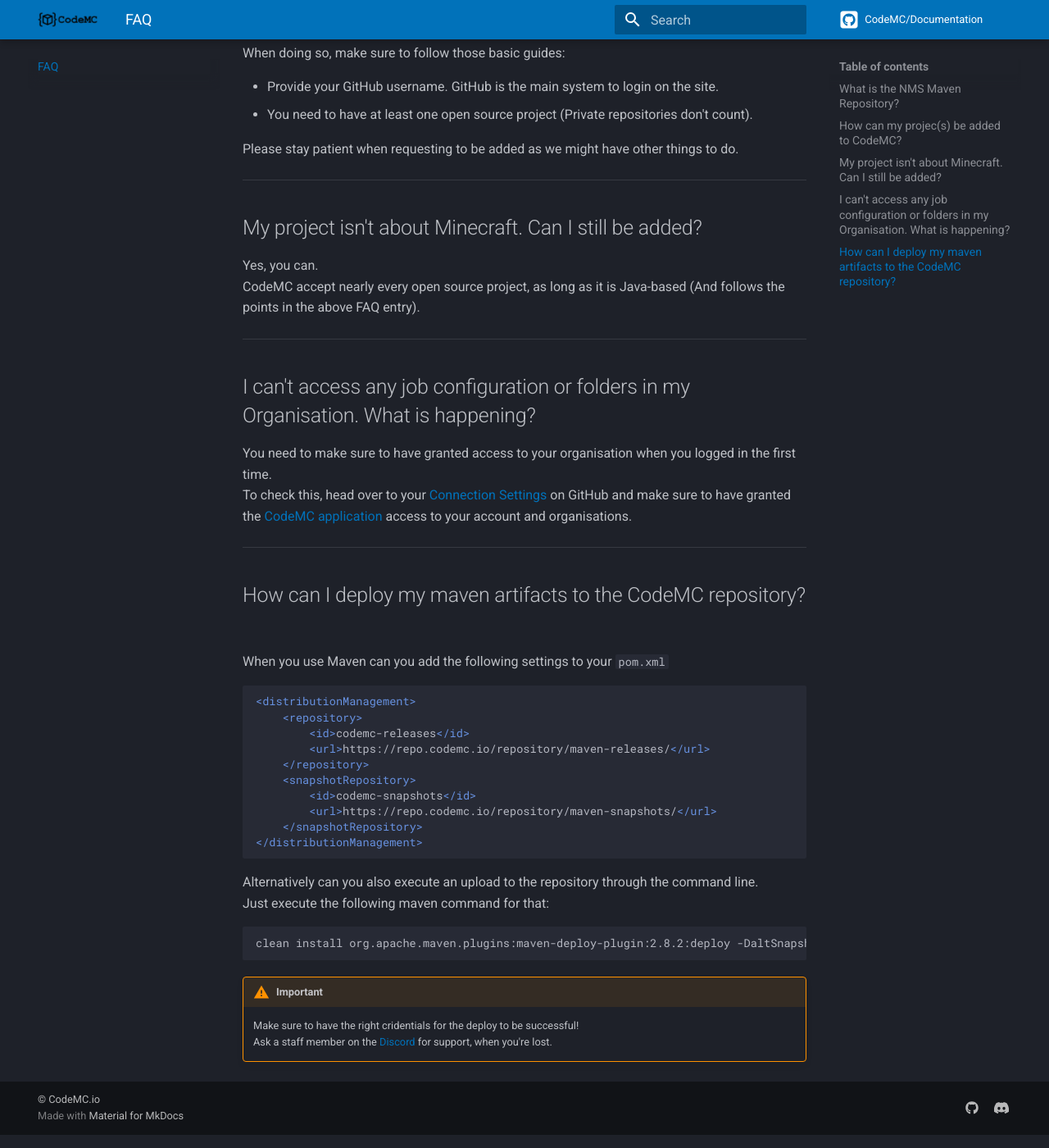
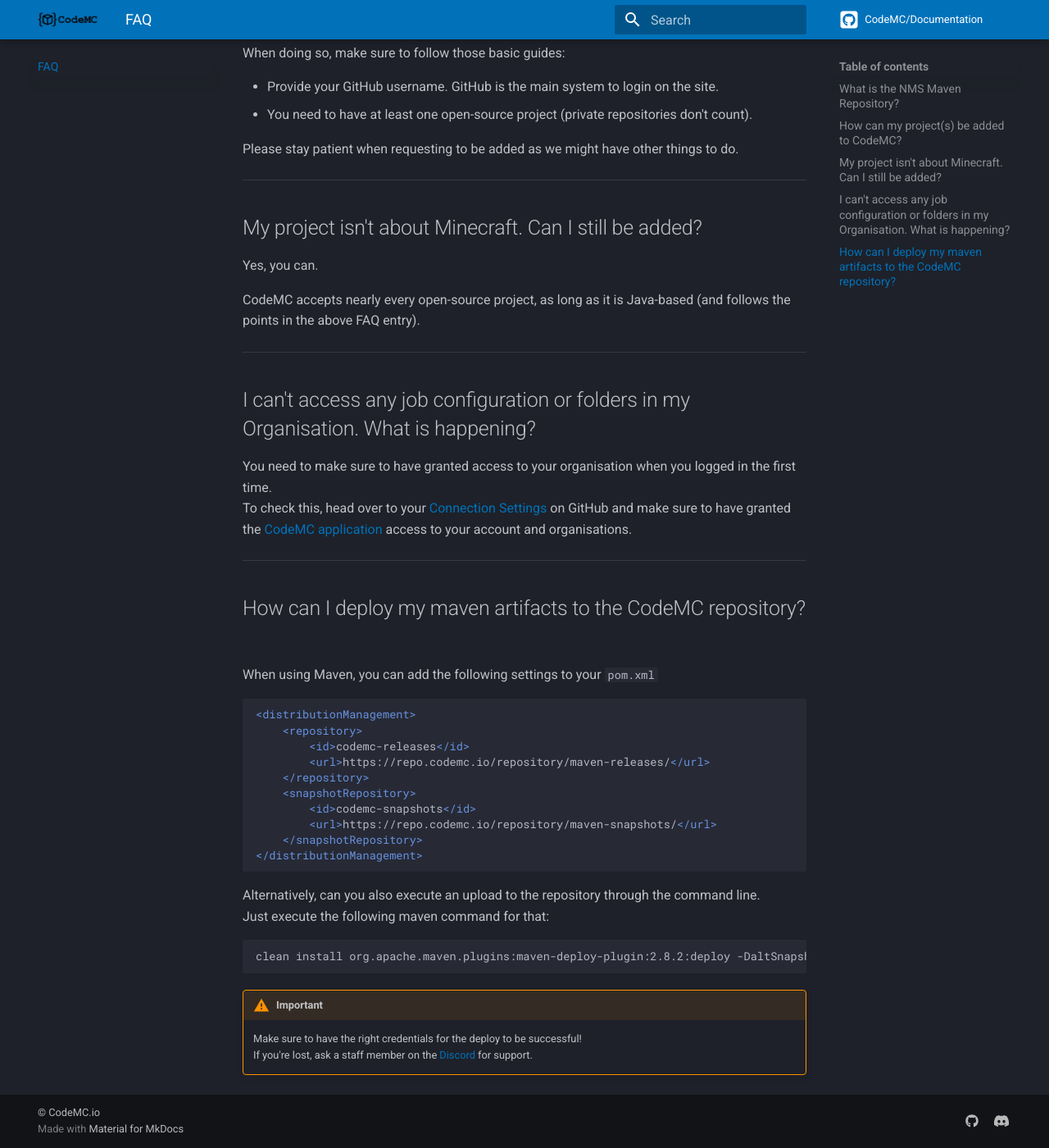
Before and after one commit to CodeMC/Documentation, an MkDocs documentation site: the page built from docs/faq.md, in a window 1280 px wide and 1400 px high, scrolled down 1123 px. Shown: the whole window at 82% size. Built offline with MkDocs 1.6.1 and Material for MkDocs 9.7.7, drawn with Linux system fonts in a browser that asks for light colours; comment, search, counter and statistics services are not loaded; some of the changed text lies outside the part shown.

Commit message:
Spelling and grammar

````diff
--- a/docs/faq.md
+++ b/docs/faq.md
@@ -31,7 +31,7 @@ Add the following parts to your `pom.xml` when using Maven:
 </dependencies>
 ```
 
-Add this to your `build.gradle` file when using Gradle.
+Add this to your `build.gradle` file when using Gradle:
 ```groovy
 repositories{
     maven{ url = "https://repo.codemc.io/repository/nms/" }
@@ -43,19 +43,20 @@ dependencies{
 ```
 
 ----
-## How can my projec(s) be added to CodeMC?
+## How can my project(s) be added to CodeMC?
 To get your project(s) added, join the [CodeMC Discord][Discord] and contact an Administrator.
 When doing so, make sure to follow those basic guides:
 
 - Provide your GitHub username. GitHub is the main system to login on the site.
-- You need to have at least one open source project (Private repositories don't count).
+- You need to have at least one open-source project (private repositories don't count).
 
 Please stay patient when requesting to be added as we might have other things to do.
 
 ----
 ## My project isn't about Minecraft. Can I still be added?
 Yes, you can.
-CodeMC accept nearly every open source project, as long as it is Java-based (And follows the points in the above FAQ entry).
+
+CodeMC accepts nearly every open-source project, as long as it is Java-based (and follows the points in the above FAQ entry).
 
 ----
 ## I can't access any job configuration or folders in my Organisation. What is happening?
@@ -64,7 +65,7 @@ To check this, head over to your [Connection Settings] on GitHub and make sure t
 
 ----
 ## How can I deploy my maven artifacts to the CodeMC repository?
-When you use Maven can you add the following settings to your `pom.xml`
+When using Maven, you can add the following settings to your `pom.xml`
 ```xml
 <distributionManagement>
     <repository>
@@ -78,12 +79,12 @@ When you use Maven can you add the following settings to your `pom.xml`
 </distributionManagement>
 ```
 
-Alternatively can you also execute an upload to the repository through the command line.
+Alternatively, can you also execute an upload to the repository through the command line.
 Just execute the following maven command for that:
 ```
 clean install org.apache.maven.plugins:maven-deploy-plugin:2.8.2:deploy -DaltSnapshotDeploymentRepository=codemc-snapshots::default::https://repo.codemc.io/repository/maven-snapshots/ -DaltReleaseDeploymentRepository=codemc-releases::default::https://repo.codemc.io/repository/maven-releases/
 ```
 
 !!! warning "Important"
-    Make sure to have the right cridentials for the deploy to be successful!
-    Ask a staff member on the [Discord] for support, when you're lost.
+    Make sure to have the right credentials for the deploy to be successful!
+    If you're lost, ask a staff member on the [Discord] for support.
````
Also changed, not shown: other parts of docs/faq.md (+2 -2 lines).
